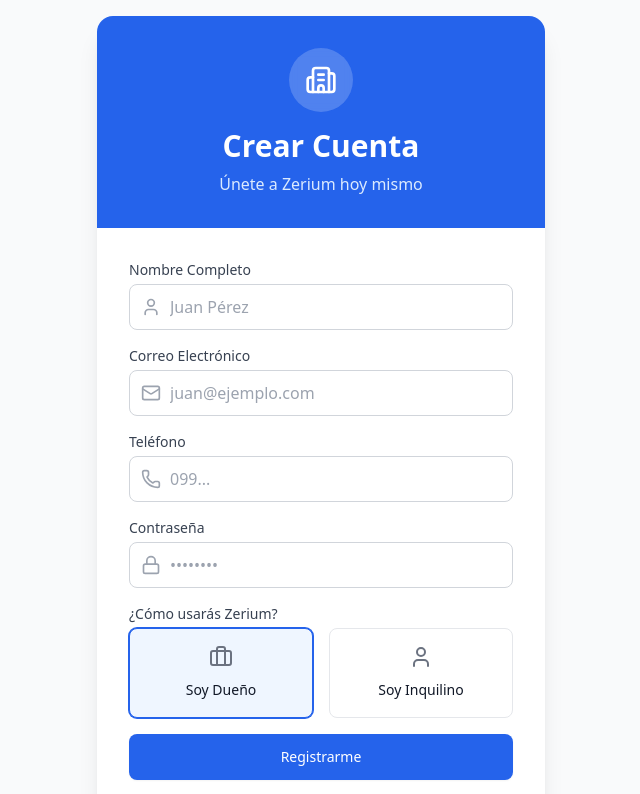
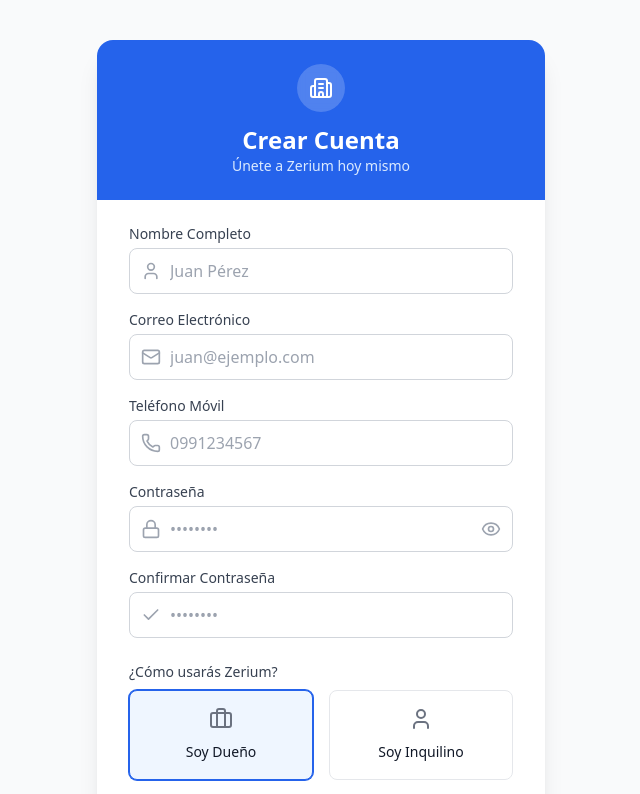
Before and after one commit to Jefferxx/zerium-frontend, a React (Vite) app: page /register in a window 1280 px wide. Shown: the top 794 px of the page, without its empty margins (319-959 px from the left). Built offline with nearby package versions, Linux system fonts and the light colour scheme.

Commit message:
feat(auth) Add advanced registration form and login improvements

```diff
--- a/src/pages/auth/LoginPage.jsx
+++ b/src/pages/auth/LoginPage.jsx
@@ -1,6 +1,6 @@
 import { useForm } from 'react-hook-form';
-import { useNavigate, Link } from 'react-router-dom'; // <--- Importar Link
-import { Building2, Mail, Lock, Loader2 } from 'lucide-react';
+import { useNavigate, Link } from 'react-router-dom';
+import { Building2, Mail, Lock, Loader2, Eye, EyeOff } from 'lucide-react';
 import { login } from '../../services/authService';
 import { useState } from 'react';
 
@@ -8,6 +8,7 @@
   const { register, handleSubmit, formState: { errors } } = useForm();
   const [isLoading, setIsLoading] = useState(false);
   const [loginError, setLoginError] = useState('');
+  const [showPassword, setShowPassword] = useState(false);
   const navigate = useNavigate();
 
   const onSubmit = async (data) => {
@@ -47,6 +48,7 @@
               </div>
             )}
 
+            {/* Email */}
             <div>
               <label className="block text-sm font-medium text-gray-700 mb-1">Correo Electrónico</label>
               <div className="relative">
@@ -63,6 +65,7 @@
               {errors.email && <span className="text-xs text-red-500">{errors.email.message}</span>}
             </div>
 
+            {/* Password con Ojito */}
             <div>
               <label className="block text-sm font-medium text-gray-700 mb-1">Contraseña</label>
               <div className="relative">
@@ -70,11 +73,18 @@
                   <Lock className="h-5 w-5 text-gray-400" />
                 </div>
                 <input
-                  type="password"
+                  type={showPassword ? "text" : "password"}
                   {...register("password", { required: "La contraseña es obligatoria" })}
-                  className="pl-10 block w-full border-gray-300 rounded-lg focus:ring-primary focus:border-primary border p-2.5"
+                  className="pl-10 pr-10 block w-full border-gray-300 rounded-lg focus:ring-primary focus:border-primary border p-2.5"
                   placeholder="••••••••"
                 />
+                <button
+                  type="button"
+                  onClick={() => setShowPassword(!showPassword)}
+                  className="absolute inset-y-0 right-0 pr-3 flex items-center text-gray-400 hover:text-gray-600"
+                >
+                  {showPassword ? <EyeOff className="h-5 w-5" /> : <Eye className="h-5 w-5" />}
+                </button>
               </div>
             </div>
 
@@ -87,7 +97,7 @@
             </button>
           </form>
 
-          {/* --- ENLACE DE REGISTRO (NUEVO) --- */}
+          {/* Enlace de Registro */}
           <div className="mt-6 text-center border-t border-gray-100 pt-4">
             <p className="text-sm text-gray-600">
               ¿Aún no tienes cuenta?{' '}
--- a/src/pages/auth/RegisterPage.jsx
+++ b/src/pages/auth/RegisterPage.jsx
@@ -1,20 +1,54 @@
 import { useForm } from 'react-hook-form';
 import { useNavigate, Link } from 'react-router-dom';
-import { Building2, User, Mail, Lock, Phone, Briefcase, Loader2 } from 'lucide-react';
+import { Building2, User, Mail, Lock, Phone, Briefcase, Loader2, Eye, EyeOff, Check, X } from 'lucide-react';
 import { registerUser } from '../../services/authService';
 import { useState } from 'react';
 
 export default function RegisterPage() {
-    const { register, handleSubmit, formState: { errors } } = useForm();
+  // mode: 'onChange' valida mientras escribes, dando feedback inmediato (mejor UX)
+  const { register, handleSubmit, watch, formState: { errors } } = useForm({ mode: 'onChange' });
+
   const [isLoading, setIsLoading] = useState(false);
   const [serverError, setServerError] = useState('');
+  const [showPassword, setShowPassword] = useState(false); // Ver contraseña
   const navigate = useNavigate();
+
+  // Observamos la contraseña en tiempo real para calcular su fuerza
+  const passwordValue = watch("password", "");
+
+  // Función para calcular fuerza (0 a 4)
+  const calculateStrength = (pass) => {
+    let score = 0;
+    if (!pass) return 0;
+    if (pass.length >= 8) score++; // Longitud
+    if (/[A-Z]/.test(pass)) score++; // Mayúscula
+    if (/[0-9]/.test(pass)) score++; // Número
+    if (/[^A-Za-z0-9]/.test(pass)) score++; // Símbolo especial
+    return score;
+  };
+
+  const strengthScore = calculateStrength(passwordValue);
+
+  // Colores según fuerza
+  const getStrengthColor = () => {
+    if (strengthScore <= 2) return "bg-red-500";
+    if (strengthScore === 3) return "bg-yellow-500";
+    return "bg-green-500";
+  };
+
+  const getStrengthLabel = () => {
+    if (strengthScore <= 2) return "Débil";
+    if (strengthScore === 3) return "Buena";
+    return "Fuerte";
+  };
 
   const onSubmit = async (data) => {
     setIsLoading(true);
     setServerError('');
     try {
-            await registerUser(data);
+      // Eliminamos confirmPassword antes de enviar al backend
+      const { confirmPassword, ...payload } = data;
+      await registerUser(payload);
       alert('¡Cuenta creada con éxito! Por favor inicia sesión.');
       navigate('/login');
     } catch (error) {
@@ -30,26 +64,25 @@
   };
 
   return (
-        <div className="min-h-screen bg-gray-50 flex items-center justify-center p-4">
+    <div className="min-h-screen bg-gray-50 flex items-center justify-center p-4 py-10">
       <div className="max-w-md w-full bg-white rounded-2xl shadow-xl overflow-hidden">
 
         {/* Header */}
-                <div className="bg-primary p-8 text-center">
-                    <div className="mx-auto w-16 h-16 bg-white/20 rounded-full flex items-center justify-center mb-4 backdrop-blur-sm">
-                        <Building2 className="w-8 h-8 text-white" />
+        <div className="bg-primary p-6 text-center">
+          <div className="mx-auto w-12 h-12 bg-white/20 rounded-full flex items-center justify-center mb-3 backdrop-blur-sm">
+            <Building2 className="w-6 h-6 text-white" />
           </div>
-                    <h2 className="text-3xl font-bold text-white mb-2">Crear Cuenta</h2>
-                    <p className="text-blue-100">Únete a Zerium hoy mismo</p>
+          <h2 className="text-2xl font-bold text-white">Crear Cuenta</h2>
+          <p className="text-blue-100 text-sm">Únete a Zerium hoy mismo</p>
         </div>
 
         {/* Formulario */}
-                <div className="p-8">
+        <div className="p-8 pt-6">
           <form onSubmit={handleSubmit(onSubmit)} className="space-y-4">
 
-                        {/* Mensaje de Error */}
             {serverError && (
-                            <div className="p-3 bg-red-50 text-red-600 text-sm rounded-lg border border-red-100">
-                                {serverError}
+              <div className="p-3 bg-red-50 text-red-600 text-sm rounded-lg border border-red-100 flex items-center gap-2">
+                <X className="w-4 h-4" /> {serverError}
               </div>
             )}
 
@@ -61,8 +94,15 @@
                   <User className="h-5 w-5 text-gray-400" />
                 </div>
                 <input
-                                    {...register("full_name", { required: "El nombre es obligatorio" })}
-                                    className="pl-10 block w-full border-gray-300 rounded-lg focus:ring-primary focus:border-primary border p-2.5"
+                  {...register("full_name", {
+                    required: "El nombre es obligatorio",
+                    pattern: {
+                      // Regex: Letras (incluye tildes y ñ) y espacios. No números ni símbolos.
+                      value: /^[a-zA-ZáéíóúÁÉÍÓÚñÑ\s]+$/,
+                      message: "Solo se permiten letras y espacios"
+                    }
+                  })}
+                  className={`pl-10 block w-full border rounded-lg focus:ring-primary focus:border-primary p-2.5 ${errors.full_name ? 'border-red-500' : 'border-gray-300'}`}
                   placeholder="Juan Pérez"
                 />
               </div>
@@ -78,29 +118,45 @@
                 </div>
                 <input
                   type="email"
-                                    {...register("email", { required: "El correo es obligatorio" })}
-                                    className="pl-10 block w-full border-gray-300 rounded-lg focus:ring-primary focus:border-primary border p-2.5"
+                  {...register("email", {
+                    required: "El correo es obligatorio",
+                    pattern: {
+                      value: /^[A-Z0-9._%+-]+@[A-Z0-9.-]+\.[A-Z]{2,}$/i,
+                      message: "Dirección de correo inválida"
+                    }
+                  })}
+                  className={`pl-10 block w-full border rounded-lg focus:ring-primary focus:border-primary p-2.5 ${errors.email ? 'border-red-500' : 'border-gray-300'}`}
                   placeholder="juan@ejemplo.com"
                 />
               </div>
+              {errors.email && <p className="mt-1 text-xs text-red-600">{errors.email.message}</p>}
             </div>
 
-                        {/* Teléfono */}
+            {/* Teléfono (Ecuador) */}
             <div>
-                            <label className="block text-sm font-medium text-gray-700 mb-1">Teléfono</label>
+              <label className="block text-sm font-medium text-gray-700 mb-1">Teléfono Móvil</label>
               <div className="relative">
                 <div className="absolute inset-y-0 left-0 pl-3 flex items-center pointer-events-none">
                   <Phone className="h-5 w-5 text-gray-400" />
                 </div>
                 <input
-                                    {...register("phone_number", { required: "El teléfono es obligatorio" })}
-                                    className="pl-10 block w-full border-gray-300 rounded-lg focus:ring-primary focus:border-primary border p-2.5"
-                                    placeholder="099..."
+                  {...register("phone_number", {
+                    required: "El teléfono es obligatorio",
+                    pattern: {
+                      // Regex: Debe empezar con 09 y tener 8 dígitos más (Total 10)
+                      value: /^09\d{8}$/,
+                      message: "Debe ser un número celular válido de Ecuador (09...)"
+                    }
+                  })}
+                  maxLength={10}
+                  className={`pl-10 block w-full border rounded-lg focus:ring-primary focus:border-primary p-2.5 ${errors.phone_number ? 'border-red-500' : 'border-gray-300'}`}
+                  placeholder="0991234567"
                 />
               </div>
+              {errors.phone_number && <p className="mt-1 text-xs text-red-600">{errors.phone_number.message}</p>}
             </div>
 
-                        {/* Password */}
+            {/* Contraseña */}
             <div>
               <label className="block text-sm font-medium text-gray-700 mb-1">Contraseña</label>
               <div className="relative">
@@ -108,18 +164,69 @@
                   <Lock className="h-5 w-5 text-gray-400" />
                 </div>
                 <input
+                  type={showPassword ? "text" : "password"}
+                  {...register("password", {
+                    required: "Crea una contraseña",
+                    minLength: { value: 8, message: "Mínimo 8 caracteres" },
+                    validate: (value) => calculateStrength(value) >= 3 || "La contraseña es muy débil (Usa mayúsculas, números y símbolos)"
+                  })}
+                  className={`pl-10 pr-10 block w-full border rounded-lg focus:ring-primary focus:border-primary p-2.5 ${errors.password ? 'border-red-500' : 'border-gray-300'}`}
+                  placeholder="••••••••"
+                />
+                <button
+                  type="button"
+                  onClick={() => setShowPassword(!showPassword)}
+                  className="absolute inset-y-0 right-0 pr-3 flex items-center text-gray-400 hover:text-gray-600"
+                >
+                  {showPassword ? <EyeOff className="h-5 w-5" /> : <Eye className="h-5 w-5" />}
+                </button>
+              </div>
+
+              {/* Barra de Fuerza */}
+              {passwordValue && (
+                <div className="mt-2">
+                  <div className="flex justify-between mb-1">
+                    <span className="text-xs text-gray-500">Fortaleza: {getStrengthLabel()}</span>
+                  </div>
+                  <div className="w-full bg-gray-200 rounded-full h-1.5">
+                    <div
+                      className={`h-1.5 rounded-full transition-all duration-300 ${getStrengthColor()}`}
+                      style={{ width: `${(strengthScore / 4) * 100}%` }}
+                    ></div>
+                  </div>
+                  {strengthScore < 4 && (
+                    <p className="text-[10px] text-gray-500 mt-1">
+                      Tip: Usa Mayúsculas, Números y Símbolos ($%#)
+                    </p>
+                  )}
+                </div>
+              )}
+              {errors.password && <p className="mt-1 text-xs text-red-600">{errors.password.message}</p>}
+            </div>
+
+            {/* Confirmar Contraseña */}
+            <div>
+              <label className="block text-sm font-medium text-gray-700 mb-1">Confirmar Contraseña</label>
+              <div className="relative">
+                <div className="absolute inset-y-0 left-0 pl-3 flex items-center pointer-events-none">
+                  <Check className="h-5 w-5 text-gray-400" />
+                </div>
+                <input
                   type="password"
-                                    {...register("password", { required: "Crea una contraseña segura", minLength: { value: 6, message: "Mínimo 6 caracteres" } })}
-                                    className="pl-10 block w-full border-gray-300 rounded-lg focus:ring-primary focus:border-primary border p-2.5"
+                  {...register("confirmPassword", {
+                    required: "Confirma tu contraseña",
+                    validate: (value) => value === passwordValue || "Las contraseñas no coinciden"
+                  })}
+                  className={`pl-10 block w-full border rounded-lg focus:ring-primary focus:border-primary p-2.5 ${errors.confirmPassword ? 'border-red-500' : 'border-gray-300'}`}
                   placeholder="••••••••"
                 />
               </div>
-                            {errors.password && <p className="mt-1 text-xs text-red-600">{errors.password.message}</p>}
+              {errors.confirmPassword && <p className="mt-1 text-xs text-red-600">{errors.confirmPassword.message}</p>}
             </div>
 
             {/* Rol */}
-                        <div>
-                            <label className="block text-sm font-medium text-gray-700 mb-1">¿Cómo usarás Zerium?</label>
+            <div className="pt-2">
+              <label className="block text-sm font-medium text-gray-700 mb-2">¿Cómo usarás Zerium?</label>
               <div className="grid grid-cols-2 gap-4">
                 <label className="cursor-pointer">
                   <input type="radio" value="landlord" {...register("role", { required: true })} className="peer sr-only" defaultChecked />
@@ -143,7 +250,7 @@
             <button
               type="submit"
               disabled={isLoading}
-                            className="w-full flex justify-center py-3 px-4 border border-transparent rounded-lg shadow-sm text-sm font-medium text-white bg-primary hover:bg-blue-700 focus:outline-none focus:ring-2 focus:ring-offset-2 focus:ring-primary transition-colors disabled:opacity-50 mt-6"
+              className="w-full flex justify-center py-3 px-4 border border-transparent rounded-lg shadow-sm text-sm font-medium text-white bg-primary hover:bg-blue-700 focus:outline-none focus:ring-2 focus:ring-offset-2 focus:ring-primary transition-colors disabled:opacity-50 mt-4"
             >
               {isLoading ? <Loader2 className="animate-spin w-5 h-5" /> : 'Registrarme'}
             </button>
```
Lines whose indentation alone changed are shown as unchanged.
